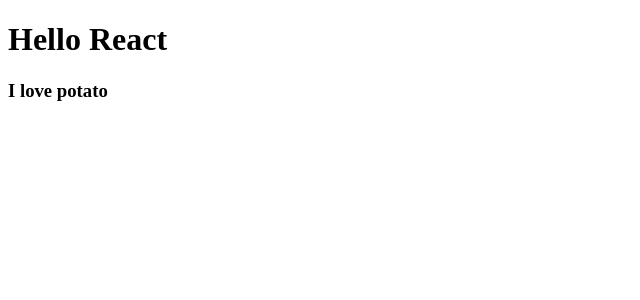
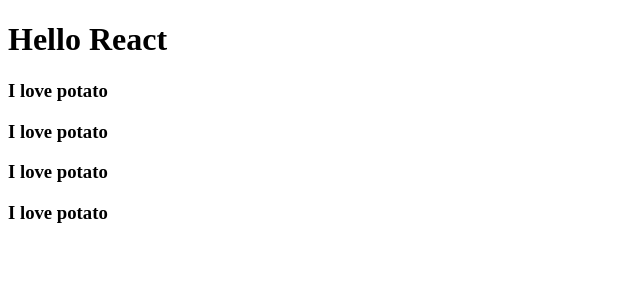
Before and after one commit to YUNA0222/movie_app_2021, a React (Create React App) app: page / in a window 1280 px wide. Shown: the top 300 px of the page, without its empty margins (0-640 px from the left). Built offline with nearby package versions, Linux system fonts and the light colour scheme.

Commit message:
Edit Movie component
컴포넌트 복붙

```diff
--- a/src/App.js
+++ b/src/App.js
@@ -1,14 +1,17 @@
 //import Potato from "./Potato";//상대경로
-function App() {
+function App() {//메인 컴포넌트
   return (
     <div>
       <h1>Hello React</h1>
-      <Potato/>
+      <Movie/>
+      <Movie/>
+      <Movie/>
+      <Movie/>
     </div>
   );
 }
 
-function Potato(){
+function Movie(){//서브 컴포넌트
   return (
       <h3>I love potato</h3>
   );
```
